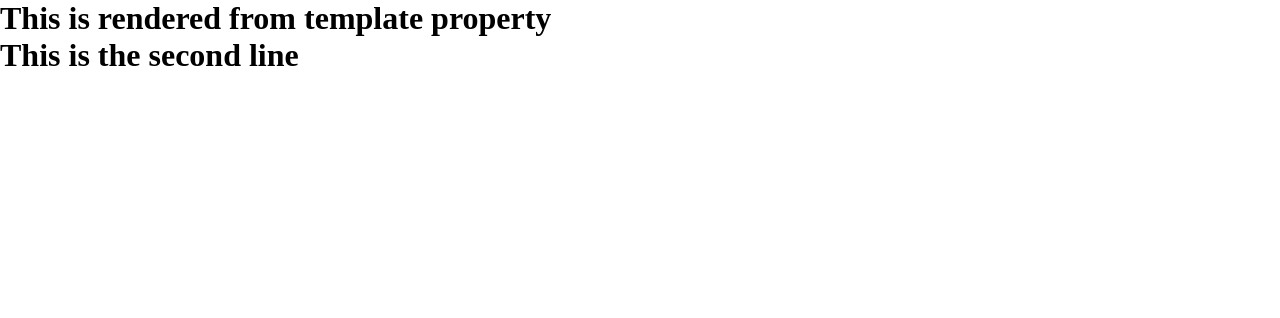
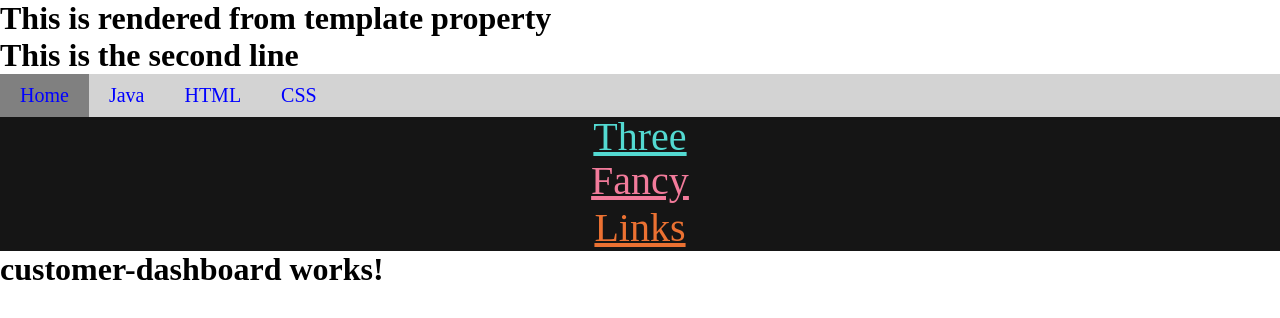
Before and after one commit to uwanitheekshani/Angular-Sample-Project, an Angular app: page / in a window 1280 px wide. Shown: the top 318 px of the page. Built offline with nearby package versions, Linux system fonts and the light colour scheme.

Commit message:
create feature modules

```diff
--- a/src/app/app.component.css
+++ b/src/app/app.component.css
@@ -7,5 +7,5 @@ h2{
 }
 
 .componentPage{
-    height: 355px;
+    height: 500px;
 }
--- a/src/app/app.component.html
+++ b/src/app/app.component.html
@@ -1 +1,4 @@
 <app-template-test></app-template-test>
+<app-navigation></app-navigation>
+<app-content></app-content>
+<app-customer-dashboard></app-customer-dashboard>
--- a/src/app/app.module.ts
+++ b/src/app/app.module.ts
@@ -7,6 +7,7 @@ import { MainComponent } from './main/main.component';
 import { NavigationComponent } from './navigation/navigation.component';
 import { ContentComponent } from './content/content.component';
 import { TemplateTestComponent } from './template-test/template-test.component';
+import { CustomerDashboardModule } from './customer-dashboard/customer-dashboard.module';
 
 @NgModule({
   declarations: [
@@ -18,7 +19,8 @@ import { TemplateTestComponent } from './template-test/template-test.component';
   ],
   imports: [
     BrowserModule,
-    AppRoutingModule
+    AppRoutingModule,
+    CustomerDashboardModule
   ],
   providers: [],
   bootstrap: [AppComponent]
--- /dev/null
+++ b/src/app/customer-dashboard/customer-dashboard/customer-dashboard.component.html
@@ -0,0 +1 @@
+<h1>customer-dashboard works!</h1>
```
Also changed, not shown: src/app/customer-dashboard/customer-dashboard.module.ts (added, +16 -0 lines), src/app/customer-dashboard/customer-dashboard/customer-dashboard.component.ts (added, +10 -0 lines), src/app/customer-dashboard/customer-dashboard/customer-dashboard.component.css (added), 1 other file (tests, documents, lock files or other folders).
